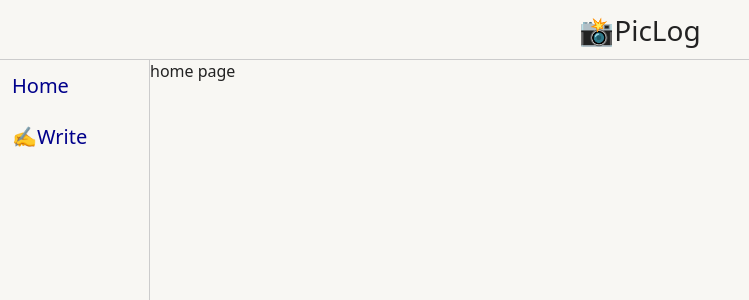
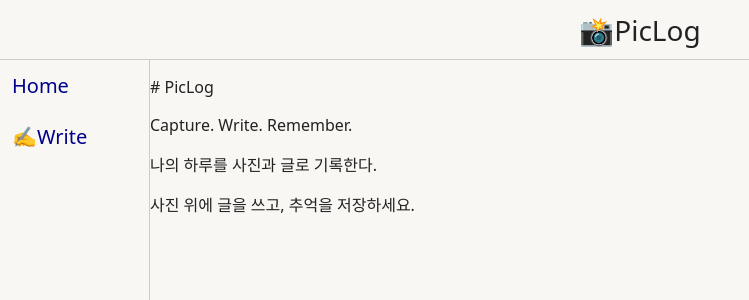
Before and after one commit to ssundventure/pic-log, a React (Create React App) app: page / in a window 1280 px wide. Shown: the top 300 px of the page, without its empty margins (0-749 px from the left). Built offline with nearby package versions, Linux system fonts and the light colour scheme.

Commit message:
home 문구추가

```diff
--- a/src/pages/Home.tsx
+++ b/src/pages/Home.tsx
@@ -1,5 +1,12 @@
 function Home() {
-  return <div>home page</div>;
+  return (
+    <div>
+      <p># PicLog </p>
+      <p>Capture. Write. Remember. </p>
+      <p>나의 하루를 사진과 글로 기록한다.</p>
+      <p>사진 위에 글을 쓰고, 추억을 저장하세요.</p>
+    </div>
+  );
 }
 
 export default Home;
```
